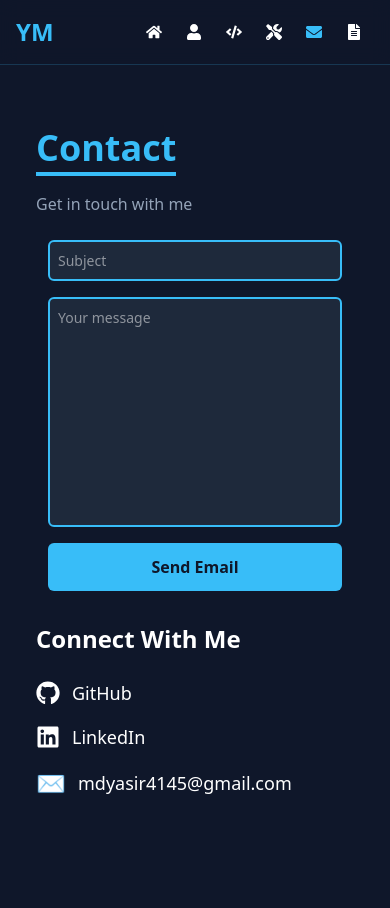
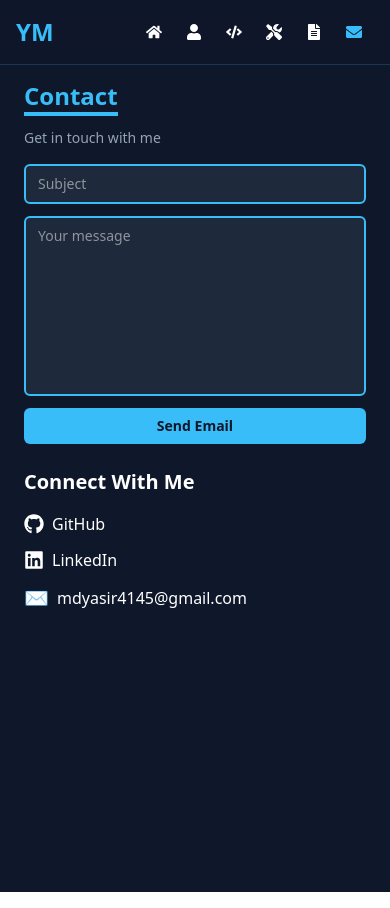
Before and after one commit to mdyasir1/portfolio, a React (Vite) app: page /contact in a window 390 px wide. Built offline with nearby package versions, Linux system fonts and the light colour scheme.

Commit message:
added real-time projects

```diff
--- a/src/App.tsx
+++ b/src/App.tsx
@@ -8,20 +8,6 @@ import Skills from "./components/Skills";
 import Contact from "./components/Contact";
 
 function App() {
-  const responsiveStyles = {
-    paddingTop: "4rem",
-    maxWidth: "1200px",
-    margin: "0 auto",
-    padding: "4rem 20px 0",
-    "@media (max-width: 768px)": {
-      padding: "3rem 16px 0",
-      maxWidth: "100%",
-    },
-    "@media (max-width: 480px)": {
-      padding: "2rem 12px 0",
-    },
-  };
-
   return (
     <BrowserRouter>
       <div style={{ backgroundColor: "#0f172a", minHeight: "100vh" }}>
@@ -31,7 +17,7 @@ function App() {
           <Route
             path="/about"
             element={
-              <main style={responsiveStyles}>
+              <main className="pt-12 sm:pt-14 md:pt-16 max-w-6xl mx-auto px-3 sm:px-4 md:px-6 lg:px-8">
                 <About />
               </main>
             }
@@ -39,7 +25,7 @@ function App() {
           <Route
             path="/projects"
             element={
-              <main style={responsiveStyles}>
+              <main className="pt-12 sm:pt-14 md:pt-16 max-w-6xl mx-auto px-3 sm:px-4 md:px-6 lg:px-8">
                 <Projects />
               </main>
             }
@@ -47,7 +33,7 @@ function App() {
           <Route
             path="/skills"
             element={
-              <main style={responsiveStyles}>
+              <main className="pt-12 sm:pt-14 md:pt-16 max-w-6xl mx-auto px-3 sm:px-4 md:px-6 lg:px-8">
                 <Skills />
               </main>
             }
@@ -55,7 +41,7 @@ function App() {
           <Route
             path="/contact"
             element={
-              <main style={responsiveStyles}>
+              <main className="pt-12 sm:pt-14 md:pt-16 max-w-6xl mx-auto px-3 sm:px-4 md:px-6 lg:px-8">
                 <Contact />
               </main>
             }
--- a/src/components/Contact.tsx
+++ b/src/components/Contact.tsx
@@ -2,7 +2,6 @@ import React, { useState, FormEvent } from "react";
 import { motion } from "framer-motion";
 import { FaGithub, FaLinkedin } from "react-icons/fa";
 import { ContactFormData } from "../types/types";
-import { useMediaQuery } from '@mui/material';
 
 const Contact: React.FC = () => {
   const [formData, setFormData] = useState<ContactFormData>({
@@ -18,75 +17,53 @@ const Contact: React.FC = () => {
     window.location.href = mailtoLink;
   };
 
-  const isMobile = useMediaQuery('(max-width:480px)');
-  const isTablet = useMediaQuery('(max-width:768px)');
-  const isDesktop = useMediaQuery('(min-width:1024px)');
-
-  const formStyles = {
-    container: {
-      width: '100%',
-      maxWidth: isDesktop ? '700px' : '600px',
-      margin: '0 auto',
-      padding: isMobile ? '0 12px' : isTablet ? '0 16px' : '0 20px',
-    },
-    input: {
-      width: '100%',
-      padding: isMobile ? '0.5rem' : '0.75rem',
-      fontSize: isMobile ? '0.875rem' : '1rem',
-      borderRadius: '0.375rem',
-    },
-    textarea: {
-      width: '100%',
-      minHeight: isMobile ? '120px' : '150px',
-      padding: isMobile ? '0.5rem' : '0.75rem',
-      fontSize: isMobile ? '0.875rem' : '1rem',
-      borderRadius: '0.375rem',
-    }
-  };
-
   return (
     <div className="w-full min-h-screen bg-[#0f172a]">
-      <div className="max-w-6xl mx-auto px-4 py-16">
+      <div className="max-w-6xl mx-auto px-3 sm:px-4 md:px-6 lg:px-8 py-8 sm:py-12 md:py-16">
         <motion.div
           initial={{ opacity: 0, y: 20 }}
           whileInView={{ opacity: 1, y: 0 }}
           transition={{ duration: 0.5 }}
           viewport={{ once: true }}
         >
-          <h2 className="text-4xl font-bold inline text-[#38bdf8] border-b-4 border-[#38bdf8]">
+          <h2 className="text-2xl sm:text-3xl md:text-4xl font-bold inline text-[#38bdf8] border-b-4 border-[#38bdf8]">
             Contact
           </h2>
-          <p className="py-6 text-[#94a3b8]">Get in touch with me</p>
+          <p className="py-4 sm:py-6 text-sm sm:text-base md:text-lg text-[#94a3b8]">
+            Get in touch with me
+          </p>
         </motion.div>
 
-        <div className="flex flex-col md:flex-row gap-8 items-start">
+        <div className="flex flex-col lg:flex-row gap-6 sm:gap-8 items-start">
           {/* Contact Form */}
-          <div className="flex-1 w-full max-w-2xl mx-auto md:mx-0" style={formStyles.container}>
+          <div className="flex-1 w-full max-w-full lg:max-w-[600px] xl:max-w-[700px] px-0 mx-auto lg:mx-0">
             <form
               onSubmit={handleSubmit}
-              className="flex flex-col gap-4 w-full"
+              className="flex flex-col gap-3 sm:gap-4 w-full"
             >
               <input
                 type="text"
                 placeholder="Subject"
                 value={formData.subject}
-                onChange={(e) => setFormData({ ...formData, subject: e.target.value })}
-                className="rounded-md focus:outline-none text-base md:text-lg bg-[#1e293b] text-white border-2 border-[#38bdf8]"
-                style={formStyles.input}
+                onChange={(e) =>
+                  setFormData({ ...formData, subject: e.target.value })
+                }
+                className="w-full px-3 sm:px-4 py-2 sm:py-3 text-sm sm:text-base rounded-md bg-[#1e293b] text-white border-2 border-[#38bdf8] focus:outline-none"
                 required
               />
               <textarea
-                rows={10}
+                rows={8}
                 placeholder="Your message"
                 value={formData.message}
-                onChange={(e) => setFormData({ ...formData, message: e.target.value })}
-                className="rounded-md focus:outline-none text-base md:text-lg resize-none bg-[#1e293b] text-white border-2 border-[#38bdf8]"
-                style={formStyles.textarea}
+                onChange={(e) =>
+                  setFormData({ ...formData, message: e.target.value })
+                }
+                className="w-full min-h-[100px] sm:min-h-[120px] md:min-h-[150px] px-3 sm:px-4 py-2 sm:py-3 text-sm sm:text-base rounded-md bg-[#1e293b] text-white border-2 border-[#38bdf8] focus:outline-none resize-none"
                 required
               />
               <motion.button
                 type="submit"
-                className="px-6 py-3 rounded-md hover:opacity-80 duration-300 font-semibold w-full md:w-auto bg-[#38bdf8] text-[#0f172a]"
+                className="px-4 sm:px-6 py-2 sm:py-3 text-sm sm:text-base rounded-md hover:opacity-80 duration-300 font-semibold w-full lg:w-auto bg-[#38bdf8] text-[#0f172a]"
                 whileHover={{ scale: 1.05 }}
                 whileTap={{ scale: 0.95 }}
               >
@@ -96,41 +73,41 @@ const Contact: React.FC = () => {
           </div>
 
           {/* Social Links */}
-          <div className="md:w-1/3">
-            <h3 className="text-2xl font-bold mb-6 text-white">
+          <div className="w-full lg:w-auto lg:flex-1 px-0 lg:px-4 xl:px-6">
+            <h3 className="text-xl sm:text-2xl font-bold mb-4 sm:mb-6 text-white">
               Connect With Me
             </h3>
-            <div className="flex flex-col gap-4">
+            <div className="flex flex-col gap-3 sm:gap-4">
               <motion.a
                 href="https://github.com/mdyasir1"
                 target="_blank"
                 rel="noopener noreferrer"
-                className="flex items-center gap-3 text-lg text-white hover:text-[#38bdf8]"
+                className="flex items-center gap-2 sm:gap-3 text-base sm:text-lg text-white hover:text-[#38bdf8]"
                 whileHover={{ x: 10 }}
                 transition={{ duration: 0.2 }}
               >
-                <FaGithub className="text-2xl" />
+                <FaGithub className="text-xl sm:text-2xl" />
                 GitHub
               </motion.a>
               <motion.a
                 href="https://linkedin.com/in/mdyasirarafath"
                 target="_blank"
                 rel="noopener noreferrer"
-                className="flex items-center gap-3 text-lg text-white hover:text-[#38bdf8]"
+                className="flex items-center gap-2 sm:gap-3 text-base sm:text-lg text-white hover:text-[#38bdf8]"
                 whileHover={{ x: 10 }}
                 transition={{ duration: 0.2 }}
               >
-                <FaLinkedin className="text-2xl" />
+                <FaLinkedin className="text-xl sm:text-2xl" />
                 LinkedIn
               </motion.a>
               <motion.a
                 href="mailto:mdyasir4145@gmail.com"
-                className="flex items-center gap-3 text-lg text-white hover:text-[#38bdf8]"
+                className="flex items-center gap-2 sm:gap-3 text-base sm:text-lg text-white hover:text-[#38bdf8]"
                 whileHover={{ x: 10 }}
                 transition={{ duration: 0.2 }}
               >
-                <span className="text-2xl">✉️</span>
-                mdyasir4145@gmail.com
+                <span className="text-xl sm:text-2xl">✉️</span>
+                <span className="break-all">mdyasir4145@gmail.com</span>
               </motion.a>
             </div>
           </div>
--- a/src/components/Navbar.tsx
+++ b/src/components/Navbar.tsx
@@ -1,6 +1,5 @@
 import React, { ReactNode, useState } from "react";
 import { Link, useLocation } from "react-router-dom";
-// eslint-disable-next-line no-unused-vars
 import { motion } from "framer-motion";
 import {
   FaHome,
@@ -26,8 +25,8 @@ const Navbar: React.FC = () => {
     { title: "About", path: "/about", icon: <FaUser /> },
     { title: "Projects", path: "/projects", icon: <FaCode /> },
     { title: "Skills", path: "/skills", icon: <FaTools /> },
+    { title: "Resume", path: "/resume.pdf", icon: <FaFileAlt /> }, // Open PDF directly
     { title: "Contact", path: "/contact", icon: <FaEnvelope /> },
-    // Resume handled separately below
   ];
 
   return (
@@ -53,7 +52,28 @@ const Navbar: React.FC = () => {
 
           {/* Desktop Navbar */}
           <div className="hidden md:flex space-x-8">
-            {navItems.map((item, index) => (
+            {navItems.map((item, index) =>
+              item.path === "/resume.pdf" ? (
+                <a
+                  key={item.title}
+                  href={item.path}
+                  target="_blank"
+                  rel="noopener noreferrer"
+                  onMouseEnter={() => setIsHovered(index)}
+                  onMouseLeave={() => setIsHovered(null)}
+                  className="relative group flex items-center gap-2 py-2 text-white hover:text-[#38bdf8]"
+                >
+                  {item.icon}
+                  <span>{item.title}</span>
+                  {isHovered === index && (
+                    <motion.div
+                      className="absolute bottom-0 left-0 w-full h-0.5"
+                      style={{ backgroundColor: "#38bdf8" }}
+                      layoutId="underline"
+                    />
+                  )}
+                </a>
+              ) : (
                 <Link
                   key={item.path}
                   to={item.path}
@@ -65,7 +85,9 @@ const Navbar: React.FC = () => {
                     className="flex items-center gap-2 py-2"
                     style={{
                       color:
-                      location.pathname === item.path ? "#38bdf8" : "#ffffff",
+                        location.pathname === item.path
+                          ? "#38bdf8"
+                          : "#ffffff",
                     }}
                     whileHover={{ y: -2 }}
                   >
@@ -80,52 +102,39 @@ const Navbar: React.FC = () => {
                     )}
                   </motion.div>
                 </Link>
-            ))}
+              )
+            )}
+          </div>
 
+          {/* Mobile Navbar */}
+          <div className="md:hidden flex items-center">
+            {navItems.map((item) =>
+              item.path === "/resume.pdf" ? (
                 <a
-              href="/resume.pdf"
+                  key={item.title}
+                  href={item.path}
                   target="_blank"
                   rel="noopener noreferrer"
-              onMouseEnter={() => setIsHovered(navItems.length)}
-              onMouseLeave={() => setIsHovered(null)}
-              className="relative group flex items-center gap-2 py-2 text-white hover:text-[#38bdf8]"
+                  className="px-3 text-white hover:text-[#38bdf8]"
                 >
-              <FaFileAlt className="text-xl" />
-              <span>Resume</span>
-              {isHovered === navItems.length && (
-                <motion.div
-                  className="absolute bottom-0 left-0 w-full h-0.5"
-                  style={{ backgroundColor: "#38bdf8" }}
-                  layoutId="underline"
-                />
-              )}
+                  {item.icon}
                 </a>
-          </div>
-
-          {/* Mobile Menu */}
-          <div className="md:hidden flex items-center">
-            {navItems.map((item) => (
+              ) : (
                 <Link key={item.path} to={item.path} className="px-3">
                   <motion.div
                     whileHover={{ scale: 1.2 }}
                     style={{
                       color:
-                      location.pathname === item.path ? "#38bdf8" : "#ffffff",
+                        location.pathname === item.path
+                          ? "#38bdf8"
+                          : "#ffffff",
                     }}
                   >
                     {item.icon}
                   </motion.div>
                 </Link>
-            ))}
-            {/* Resume link for mobile */}
-            <a
-              href="/resume.pdf"
-              target="_blank"
-              rel="noopener noreferrer"
-              className="px-3 text-white hover:text-[#38bdf8]"
-            >
-              <FaFileAlt />
-            </a>
+              )
+            )}
           </div>
         </div>
       </div>
--- a/src/types/types.ts
+++ b/src/types/types.ts
@@ -5,8 +5,6 @@ export interface Project {
   title: string;
   description: string;
   image: string;
-  demo: string;
-  code: string;
 }
 
 // Form Data Types
```
Also changed, not shown: src/components/About.tsx (+16 -16 lines), src/components/Contact.module.css (deleted, +0 -41 lines), src/components/Hero.tsx (+14 -30 lines), src/components/Projects.tsx (+69 -61 lines), src/components/Skills.tsx (+9 -9 lines), public/project-1.jpeg (added), public/project-2.jpg (added). Lines whose indentation alone changed are shown as unchanged.
